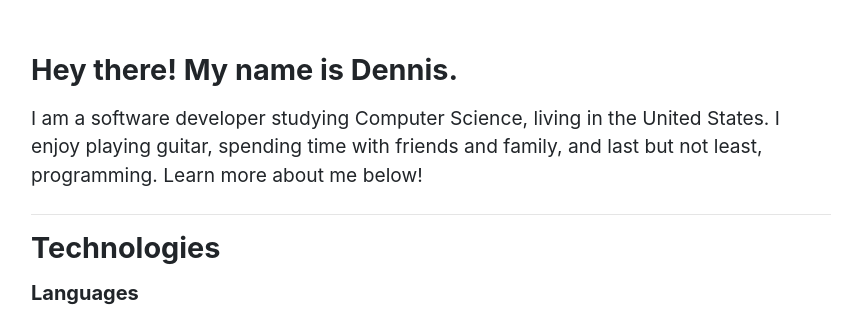
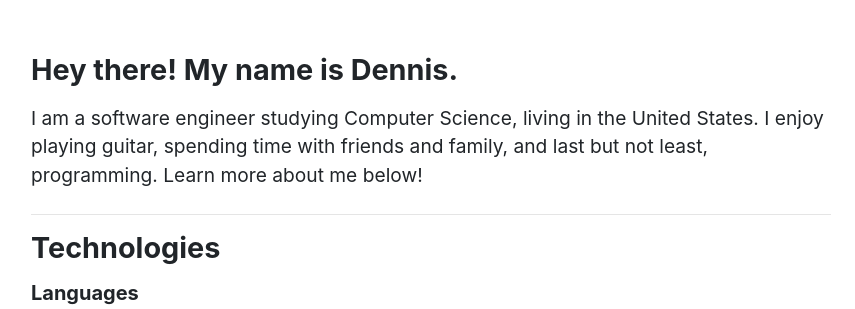
Before and after one commit to Den4200/dennispham.me, a Django app: page /about/ in a window 1280 px wide. Shown: the part 291-600 px from the top of the page, without its empty margins (209-1064 px from the left). Run offline with Django 3.2, Linux system fonts and the light colour scheme; some libraries are stand-ins or nearby versions.

Commit message:
Change software developer to software engineer.

```diff
--- a/portfolio/templates/portfolio/about.html
+++ b/portfolio/templates/portfolio/about.html
@@ -24,7 +24,7 @@
     <div class="content">
         <h3 class="heading mb-3">Hey there! My name is Dennis.</h3>
         <p class="text">
-            I am a software developer studying Computer Science, living in the United States.
+            I am a software engineer studying Computer Science, living in the United States.
             I enjoy playing guitar, spending time with friends and family, and last but not least, programming.
             Learn more about me below!
         </p>
```
